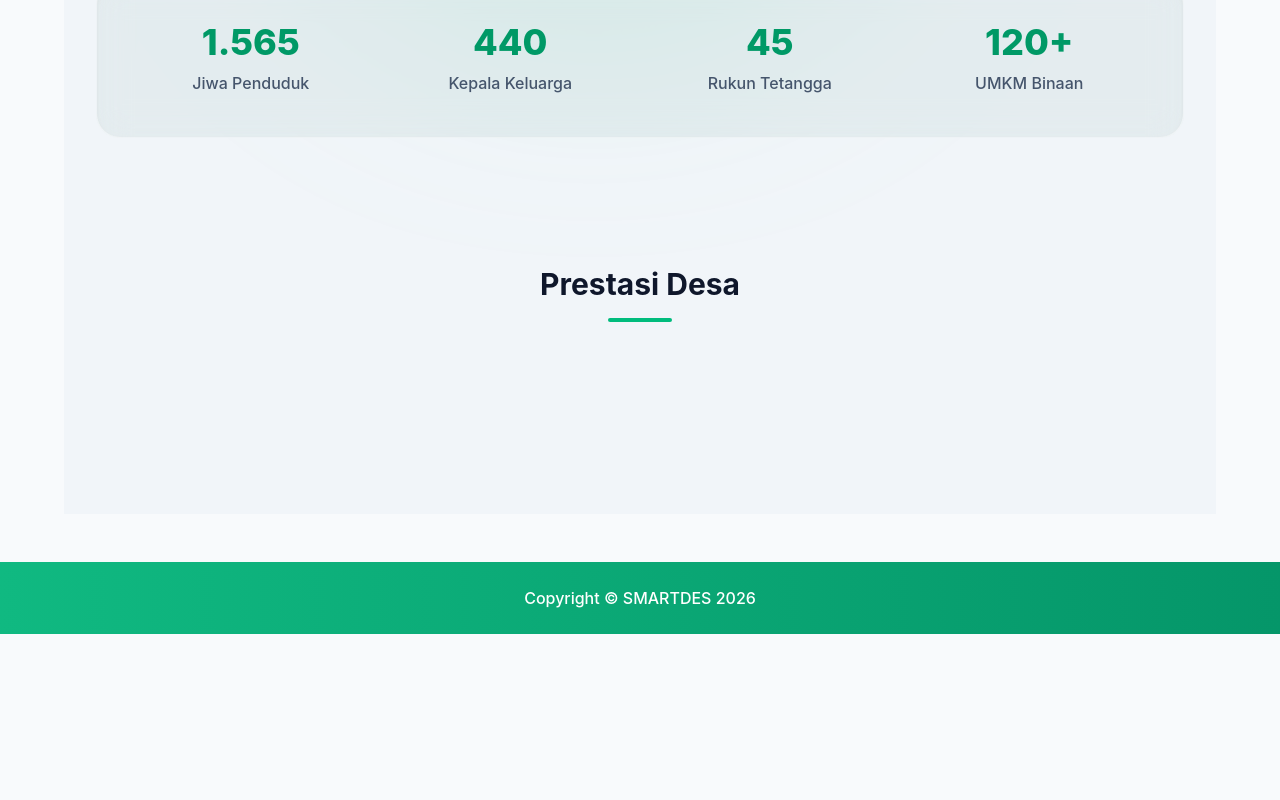
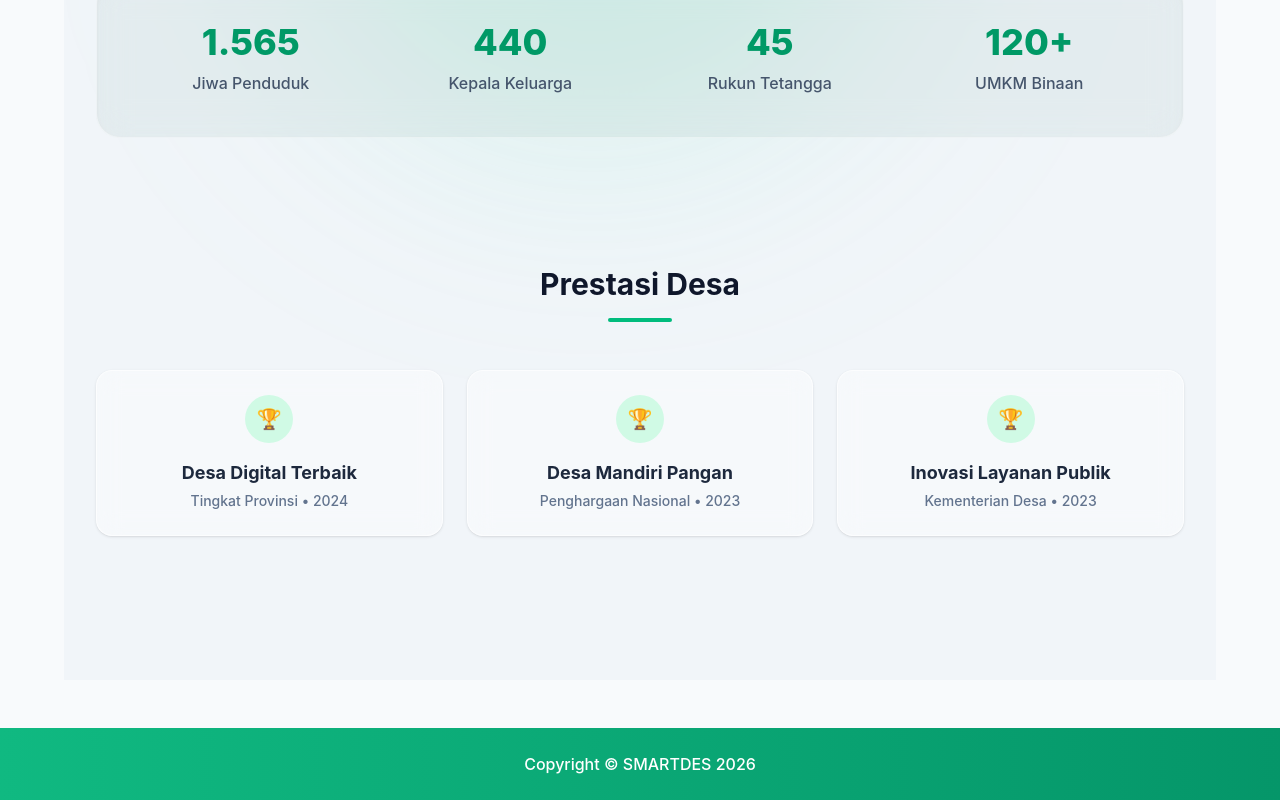
Before and after one commit to muhammadarlianoscar-uti/TA-WEB-24-SEMBADE, a Next.js app in the folder my-app/: page /profil in a window 1280 px wide. Shown: the part 2195-2995 px from the top of the page. Before the commit the page ends 2829 px from the top, so only its background shows below. Built offline with nearby package versions, Linux system fonts and the light colour scheme.

Commit message:
menambahkan isi prestasi

```diff
--- a/my-app/app/profil/page.tsx
+++ b/my-app/app/profil/page.tsx
@@ -127,7 +127,19 @@ export default function Profil() {
           <div className="w-16 h-1 bg-emerald-500 mx-auto mt-4 rounded-full"></div>
         </div>
 
-
+        <div className="grid grid-cols-1 md:grid-cols-3 gap-6 relative z-10">
+          {[
+            { gelar: "Desa Digital Terbaik", tahun: "2024", desc: "Tingkat Provinsi" },
+            { gelar: "Desa Mandiri Pangan", tahun: "2023", desc: "Penghargaan Nasional" },
+            { gelar: "Inovasi Layanan Publik", tahun: "2023", desc: "Kementerian Desa" },
+          ].map((item, index) => (
+            <div key={index} className="p-6 rounded-2xl bg-white/40 backdrop-blur-md border border-white/60 shadow-sm hover:shadow-md transition-all text-center">
+              <div className="w-12 h-12 mx-auto bg-emerald-100 text-emerald-600 rounded-full flex items-center justify-center mb-4 text-xl">🏆</div>
+              <h4 className="font-bold text-slate-800 text-lg">{item.gelar}</h4>
+              <p className="text-slate-500 text-sm font-medium mt-1">{item.desc} &bull; {item.tahun}</p>
+            </div>
+          ))}
+        </div>
       </section>
 
     </div>
```
